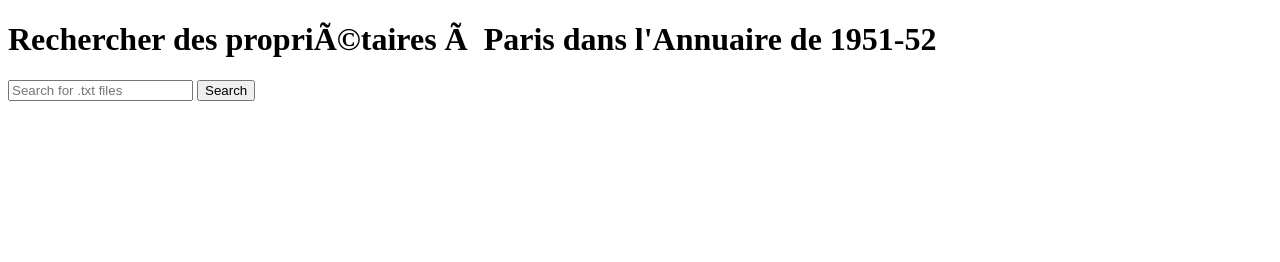
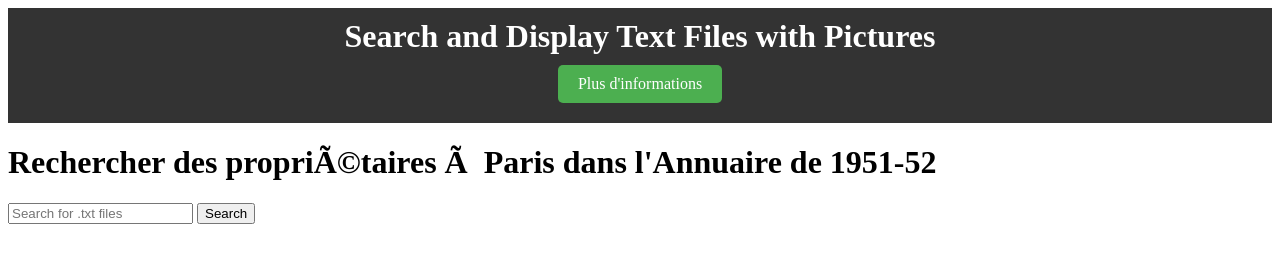
Before and after one commit to parm-a/annuaire_1951, a plain HTML site: page index.html in a window 1280 px wide. Drawn offline with Linux system fonts and the light colour scheme.

Commit message:
Update index.html

```diff
--- a/index.html
+++ b/index.html
@@ -8,9 +8,36 @@
     #result {
         margin-top: 20px;
     }
+
+    header {
+        background-color: #333;
+        color: #fff;
+        padding: 10px;
+        text-align: center;
+    }
+
+    header h1 {
+        margin: 0;
+    }
+
+    .info-tab {
+        display: inline-block;
+        background-color: #4CAF50;
+        color: white;
+        padding: 10px 20px;
+        text-align: center;
+        text-decoration: none;
+        margin: 10px;
+        border-radius: 5px;
+    }
 </style>
 </head>
 <body>
+<header>
+    <h1>Search and Display Text Files with Pictures</h1>
+    <a href="#" class="info-tab">Plus d'informations</a>
+</header>
+
 <h1>Rechercher des propriétaires à Paris dans l'Annuaire de 1951-52</h1>
 <input type="text" id="searchInput" placeholder="Search for .txt files">
 <button onclick="searchFiles()">Search</button>
```
